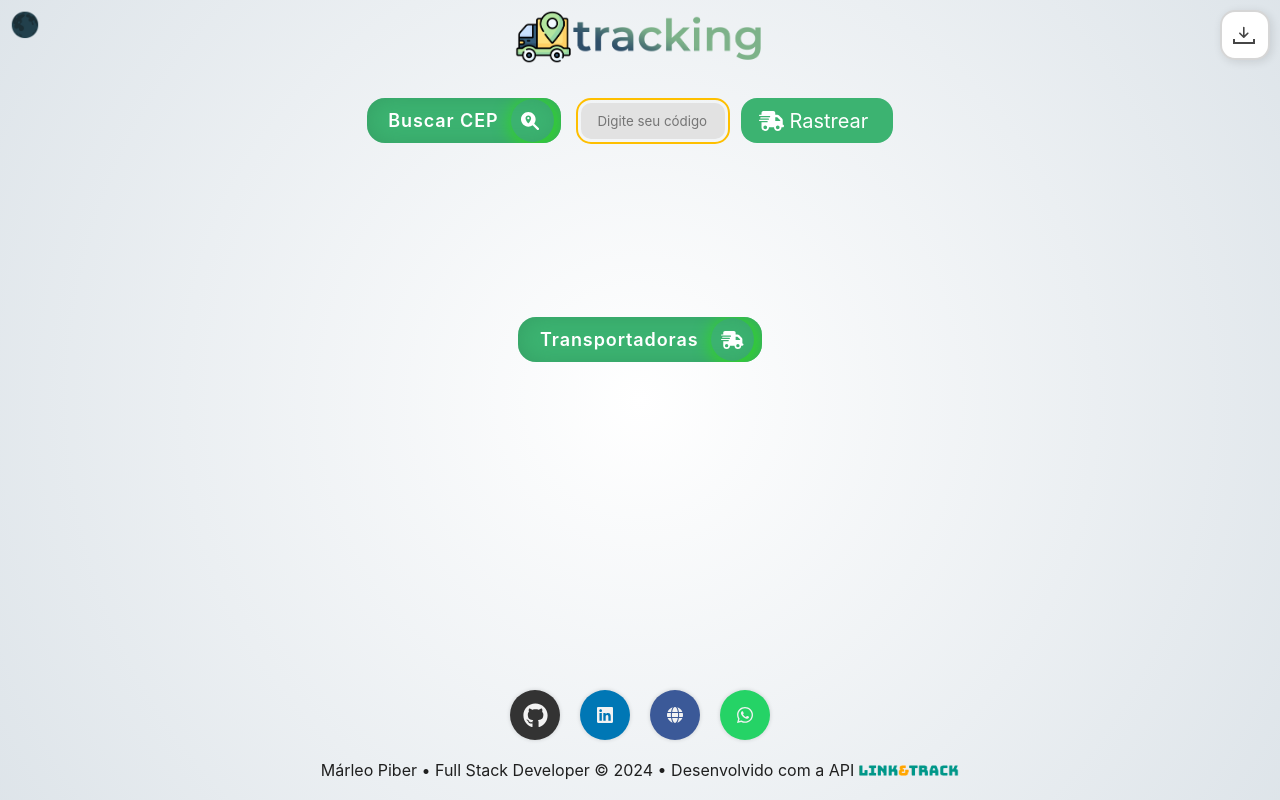
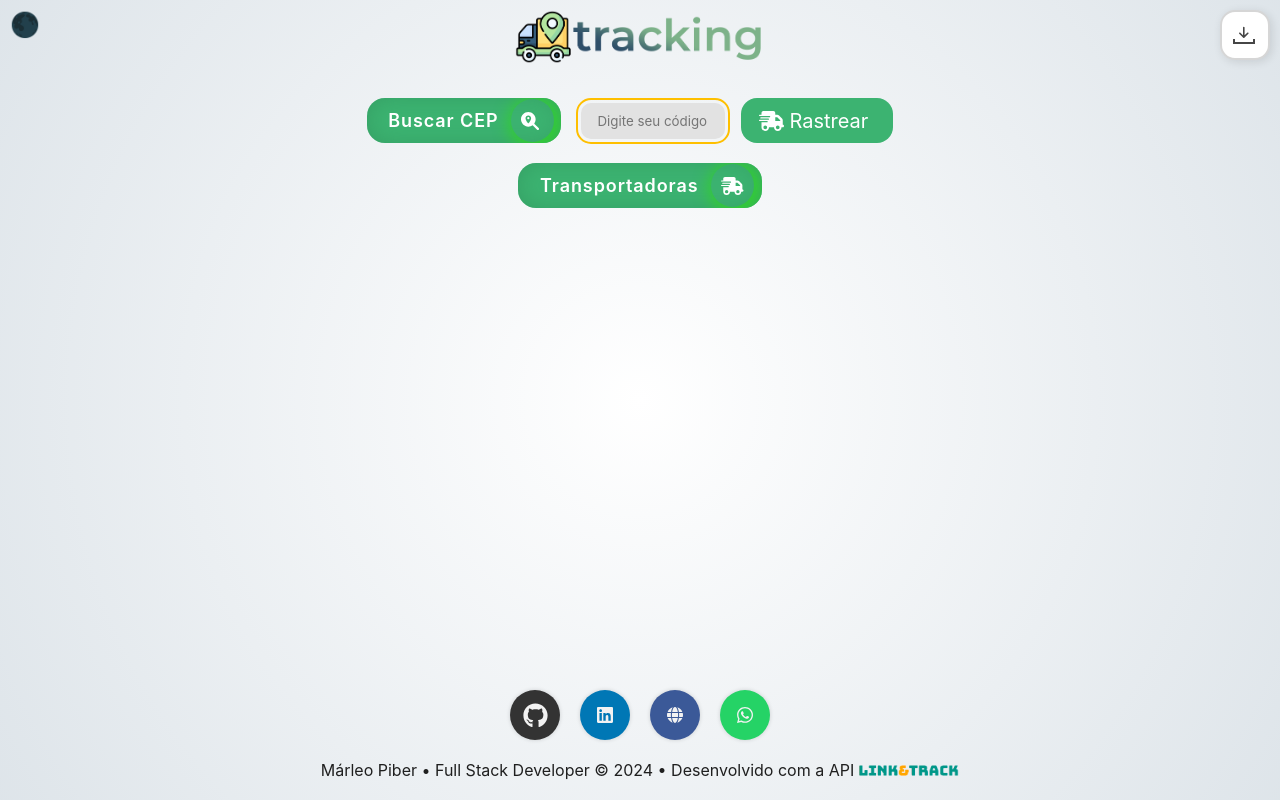
Before and after one commit to marleopr/tracking-TS, a React (Create React App) app: page / in a window 1280 px wide. Built offline with nearby package versions, Linux system fonts and the light colour scheme; no server answers.

Commit message:
Banner adsense oculto até liberação pelo google

```diff
--- a/src/pages/HomePage.tsx
+++ b/src/pages/HomePage.tsx
@@ -200,7 +200,7 @@ const HomePage: React.FC = () => {
           )}
         </Box>
       </TrackCointainer>
-      <AdSenseBanner />
+      {/* <AdSenseBanner /> */}
       <ModalCarriers />
       {error && <p style={{ color: "red", width: "70%" }}>{error}</p>}
       {loading ? (
```
